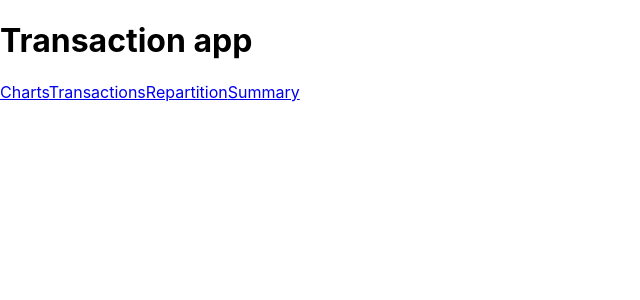
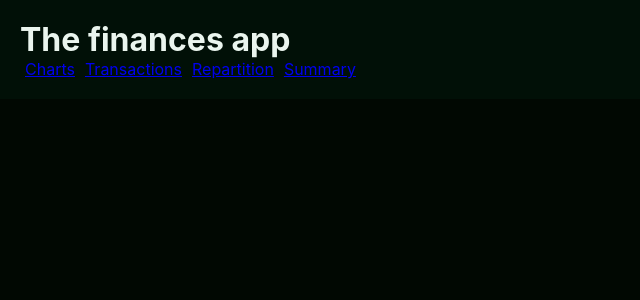
Before and after one commit to elisakaisa/Finances-client-react, a React (Create React App) app: page / in a window 1280 px wide. Shown: the top 300 px of the page, without its empty margins (0-640 px from the left). Built offline with nearby package versions, Linux system fonts and the light colour scheme.

Commit message:
made basic layout changes

```diff
--- a/src/App.css
+++ b/src/App.css
@@ -13,7 +13,7 @@
   }
 }
 
-.App-header {
+/* .App-header {
   background-color: #282c34;
   min-height: 100vh;
   display: flex;
@@ -22,7 +22,7 @@
   justify-content: center;
   font-size: calc(10px + 2vmin);
   color: white;
-}
+} */
 
 .App-link {
   color: #61dafb;
--- a/src/index.css
+++ b/src/index.css
@@ -5,9 +5,19 @@ body {
     sans-serif;
   -webkit-font-smoothing: antialiased;
   -moz-osx-font-smoothing: grayscale;
+  background: #010802;
+  color: #eaf5ee;
 }
 
 code {
   font-family: source-code-pro, Menlo, Monaco, Consolas, 'Courier New',
     monospace;
 }
+
+*,
+body,
+html {
+  margin: 0;
+  padding: 0;
+  box-sizing: border-box;
+}
--- a/src/pages/Charts.tsx
+++ b/src/pages/Charts.tsx
@@ -1,10 +1,11 @@
 import React from 'react';
+import './layout.css';
 
 const Charts = () => {
     return (
-        <>
+        <div className='padding-20'>
             Charts
-        </>
+        </div>
     );
 };
 
--- a/src/pages/Repartition.tsx
+++ b/src/pages/Repartition.tsx
@@ -1,10 +1,11 @@
 import React from 'react';
+import './layout.css';
 
 const Repartition = () => {
     return (
-        <>
+        <div className='padding-20'>
             Repartition
-        </>
+        </div>
     );
 };
 
--- a/src/pages/Summary.tsx
+++ b/src/pages/Summary.tsx
@@ -1,10 +1,11 @@
 import React from 'react';
+import './layout.css';
 
 const Summary = () => {
     return (
-        <>
+        <div className='padding-20'>
             Summary
-        </>
+        </div>
     );
 };
 
--- a/src/pages/Transactions.tsx
+++ b/src/pages/Transactions.tsx
@@ -1,10 +1,11 @@
 import React from 'react';
+import './layout.css';
 
 const Transactions = () => {
     return (
-        <>
+        <div className='padding-20'>
             Transactions
-        </>
+        </div>
     );
 };
 
--- /dev/null
+++ b/src/pages/layout.css
@@ -0,0 +1,7 @@
+.padding-20 {
+    padding: 20px;
+}
+
+.padding-5 {
+    padding: 5px;
+}
--- a/src/pages/pageComponents/Header.tsx
+++ b/src/pages/pageComponents/Header.tsx
@@ -1,11 +1,13 @@
 import React from 'react';
 import Navbar from './Navbar';
+import './pageComponents.css';
+import '../layout.css';
 
 const Header = () => {
 
 	return (
-		<header>
-            <h1>Transaction app</h1>
+		<header className='background-color padding-20'>
+            <h1>The finances app</h1>
             <Navbar/>
         </header>
 	);
--- a/src/pages/pageComponents/Navbar.tsx
+++ b/src/pages/pageComponents/Navbar.tsx
@@ -1,13 +1,14 @@
 import {Link} from 'react-router-dom';
 import React from 'react';
+import '../layout.css';
 
 const Navbar = () => {
     return (
         <>
-            <Link to="/charts">Charts</Link>
-            <Link to="/transactions">Transactions</Link>
-            <Link to="/repartition">Repartition</Link>
-            <Link to="/summary">Summary</Link>
+            <Link to="/charts" className='padding-5'>Charts</Link>
+            <Link to="/transactions" className='padding-5'>Transactions</Link>
+            <Link to="/repartition" className='padding-5'>Repartition</Link>
+            <Link to="/summary" className='padding-5'>Summary</Link>
         </>
     );
 };
--- /dev/null
+++ b/src/pages/pageComponents/pageComponents.css
@@ -0,0 +1,4 @@
+.background-color {
+    height: fit-content;
+    background: #011007;
+}
```
